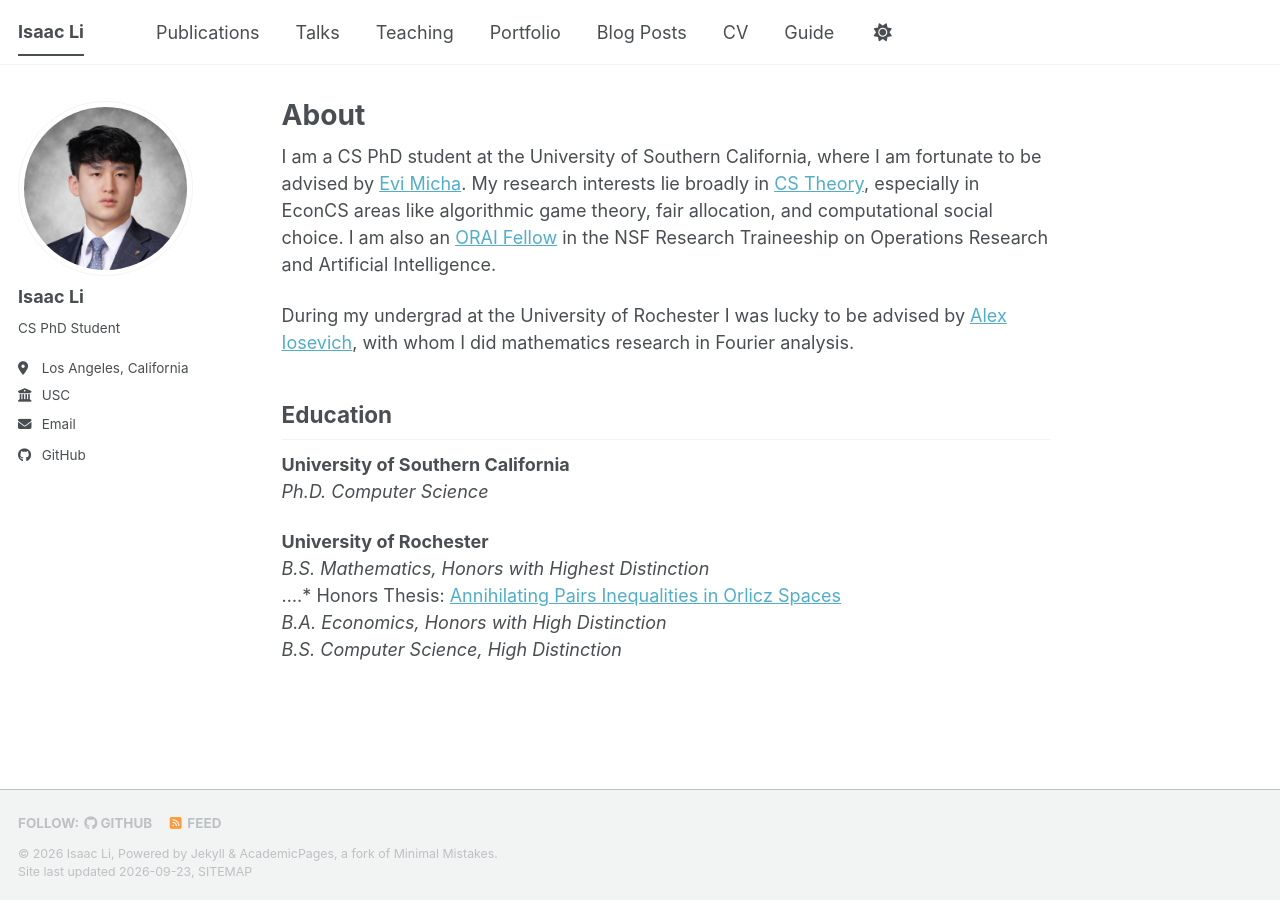
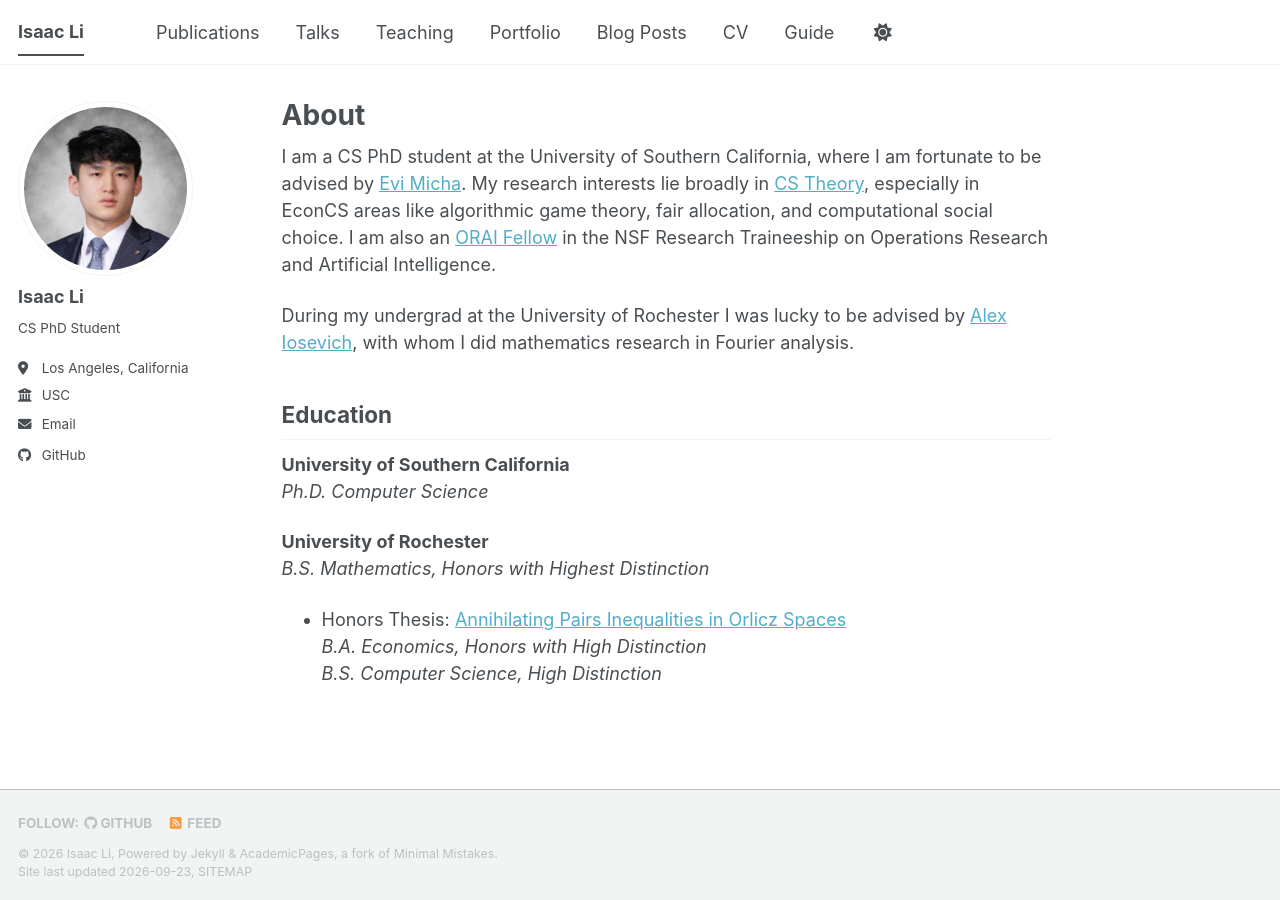
Before and after one commit to isaacli13/isaacli13.github.io, a Jekyll site: the page built from _pages/about.md, in a window 1280 px wide. Built offline with Jekyll 4.4.1, drawn with Linux system fonts in a browser that asks for light colours; a style sheet for code colours, icons or effects is not loaded.

```diff
--- a/_pages/about.md
+++ b/_pages/about.md
@@ -18,6 +18,6 @@ Education
 
 **University of Rochester**
 *B.S. Mathematics, Honors with Highest Distinction*
-....* Honors Thesis: [Annihilating Pairs Inequalities in Orlicz Spaces](https://www.sas.rochester.edu/mth/undergraduate/honorspaperspdfs/issacli2025.pdf)
+* Honors Thesis: [Annihilating Pairs Inequalities in Orlicz Spaces](https://www.sas.rochester.edu/mth/undergraduate/honorspaperspdfs/issacli2025.pdf)
 *B.A. Economics, Honors with High Distinction*
 *B.S. Computer Science, High Distinction*
```
